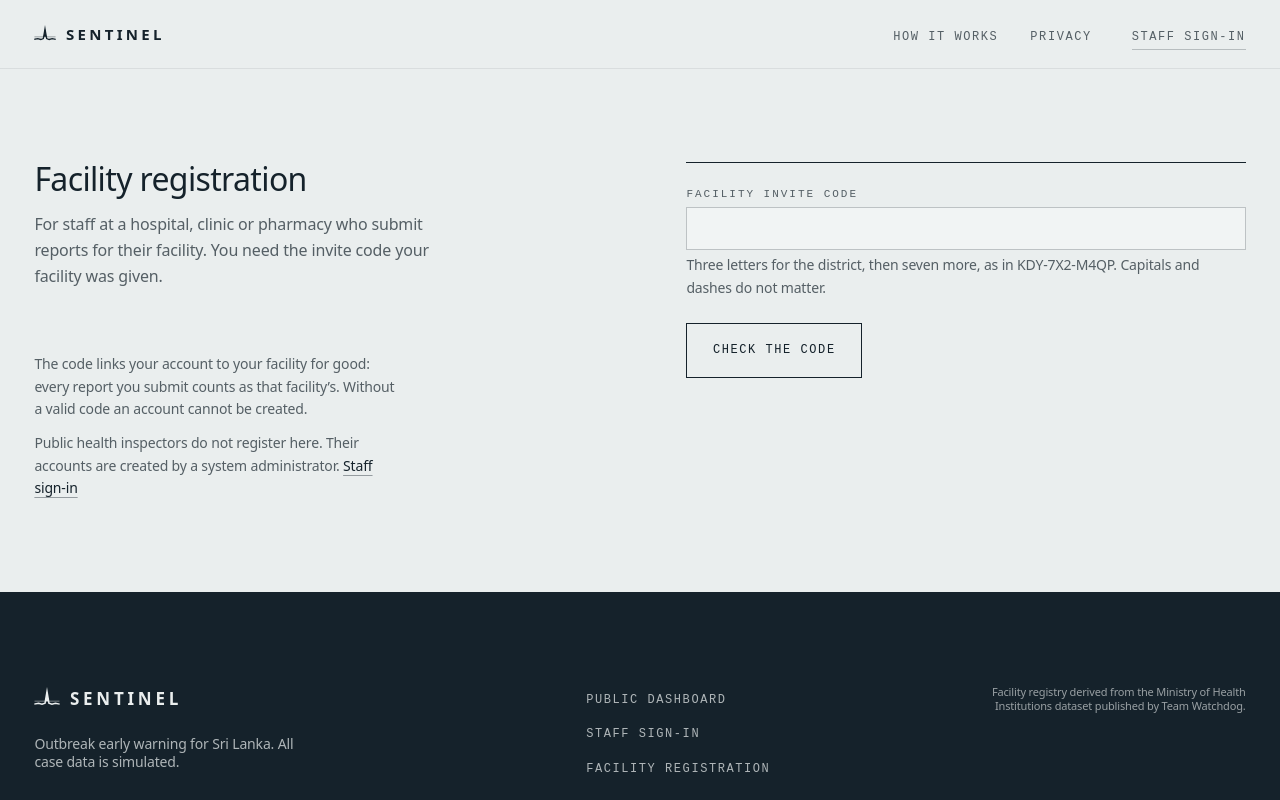
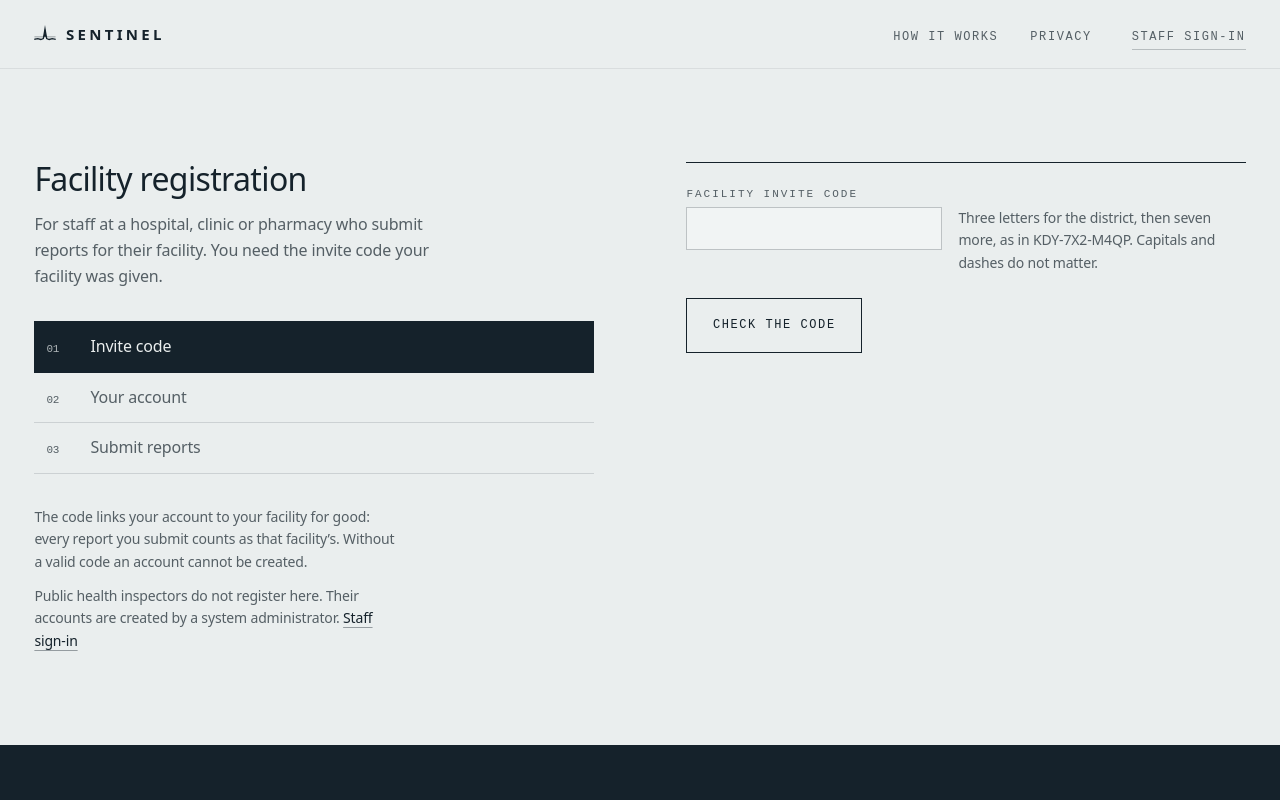
Before and after one commit to Rimaz17/sentinel, a React (Vite) app in the folder frontend/: page /register in a window 1280 px wide. Shown: the top 800 px of the page. Built offline with nearby package versions, Linux system fonts and the light colour scheme.

Commit message:
feat: walk data providers through registration with a three-step rail

```diff
--- a/frontend/src/features/auth/RegisterPage.tsx
+++ b/frontend/src/features/auth/RegisterPage.tsx
@@ -7,6 +7,7 @@ import { ApiError, apiRequest } from '@/lib/api/client'
 import type { Session } from '@/lib/api/session'
 import { caps, cx, labelSm } from '@/styles/recipes'
 import { AuthPage } from './AuthPage'
+import { StepRail } from './RouteRail'
 import { startSession } from './session'
 
 /** POST /api/auth/invite-codes/check */
@@ -39,6 +40,18 @@ export function RegisterPage() {
           For staff at a hospital, clinic or pharmacy who submit reports for their facility. You
           need the invite code your facility was given.
         </p>
+      }
+      rail={
+        <StepRail
+          label="Registration steps"
+          steps={[
+            preview
+              ? { label: 'Invite code', state: 'done', value: preview.code.toUpperCase() }
+              : { label: 'Invite code', state: 'current' },
+            { label: 'Your account', state: preview ? 'current' : 'next' },
+            { label: 'Submit reports', state: 'next' },
+          ]}
+        />
       }
       aside={
         <>
@@ -96,6 +109,7 @@ function CodeStep({ onFound }: { onFound: (code: string, facility: InvitePreview
         label="Facility invite code"
         hint="Three letters for the district, then seven more, as in KDY-7X2-M4QP. Capitals and dashes do not matter."
         name="inviteCode"
+        width="code"
         autoComplete="off"
         spellCheck={false}
         required
@@ -145,7 +159,7 @@ function AccountStep({
 
   return (
     <div className="grid gap-md">
-      <div className="grid gap-2xs border-t border-t-ink pt-sm">
+      <div className="grid gap-2xs">
         <p className={cx(labelSm, caps, 'text-ink-70')}>Your facility</p>
         <p className="text-section font-medium">{facility.facilityName}</p>
         <p className="text-small text-ink-70">
@@ -161,6 +175,7 @@ function AccountStep({
         <Field
           label="Your name"
           name="displayName"
+          width="md"
           autoComplete="name"
           required
           value={displayName}
@@ -171,6 +186,7 @@ function AccountStep({
           label="Email address"
           type="email"
           name="email"
+          width="lg"
           autoComplete="username"
           required
           value={email}
@@ -181,6 +197,7 @@ function AccountStep({
           label="Password"
           type="password"
           name="password"
+          width="md"
           autoComplete="new-password"
           hint="At least 12 characters. A few words together are easier to remember than symbols."
           required
```
